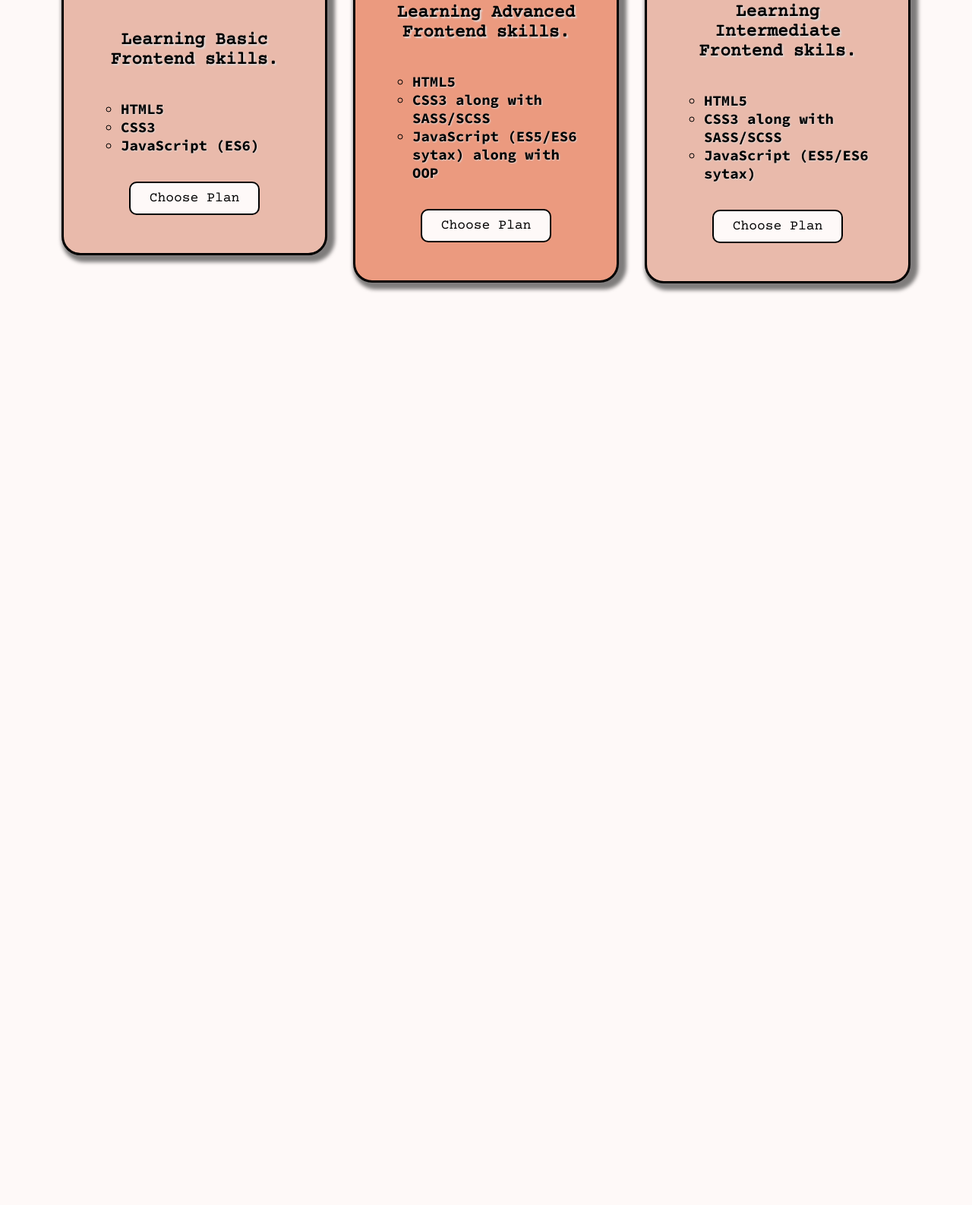
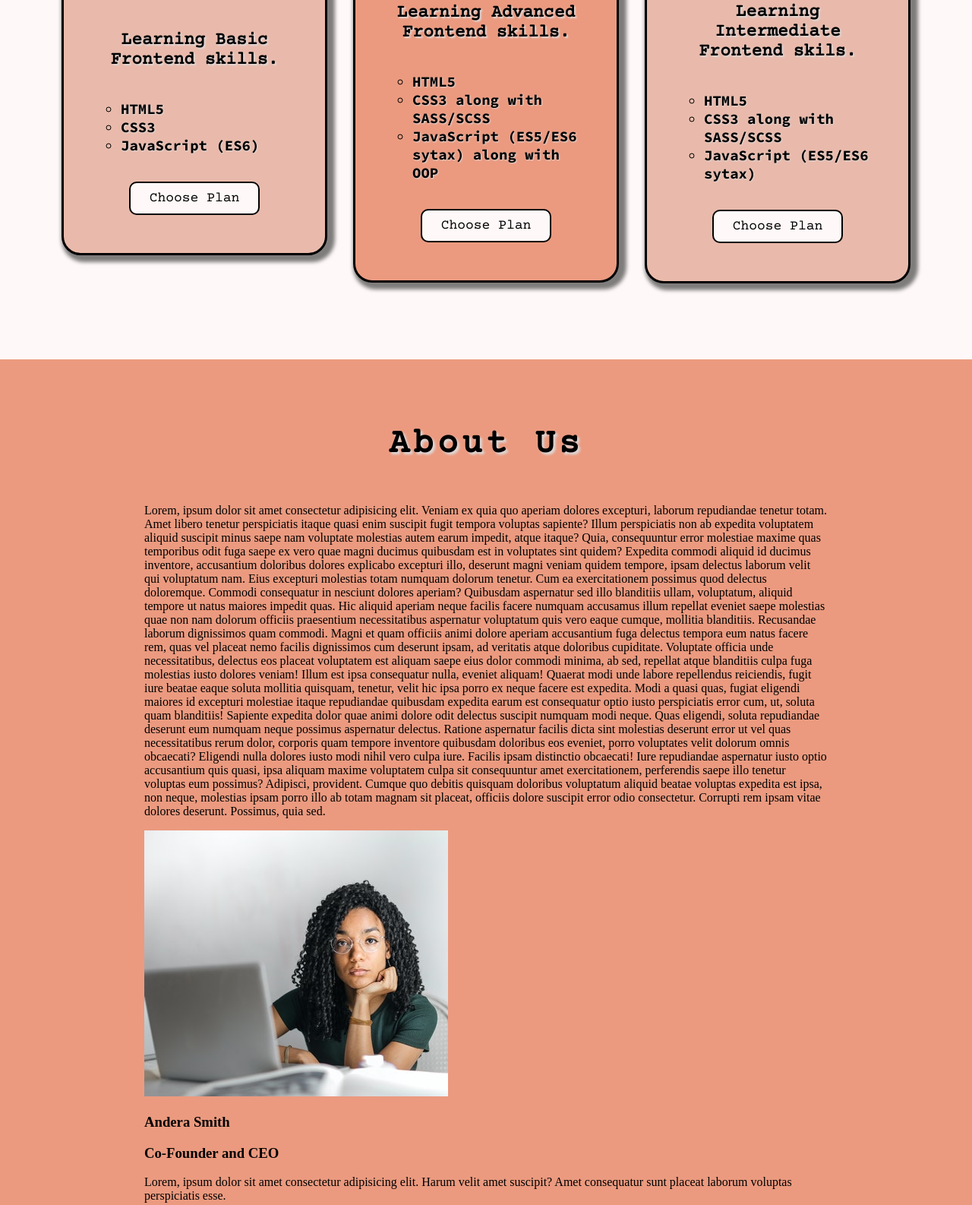
Before and after one commit to Dejan1999/web-foundations, a plain HTML site: page school-project/index.html in a window 1280 px wide. Shown: the part 1194-2780 px from the top of the page at 76% size. Before the commit the page ends 1617 px from the top, so only its background shows below. Drawn offline with nearby package versions, Linux system fonts and the light colour scheme.

Commit message:
Make About section and start adding style to section

```diff
--- a/school-project/index.html
+++ b/school-project/index.html
@@ -11,25 +11,19 @@
     <header class="main-header">
       <div class="main-header__logo">
         <a href="index.html">
-           <img src="./assets/logo.png" alt="School-logo">
+          <img src="./assets/logo.png" alt="School-logo" />
         </a>
       </div>
       <nav class="main-nav">
         <ul class="main-nav__items">
           <li class="main-nav__item li-first">
-            <a href="./courses/index.html">
-              Courses
-            </a>
+            <a href="./courses/index.html"> Courses </a>
           </li>
           <li class="main-nav__item">
-            <a href="./team/index.html">
-               Our Team
-              </a>
+            <a href="./team/index.html"> Our Team </a>
           </li>
           <li class="main-nav__item">
-            <a href="./enrollment/inex.html">
-              Enrollment
-            </a>
+            <a href="./enrollment/inex.html"> Enrollment </a>
           </li>
         </ul>
       </nav>
@@ -39,10 +33,9 @@
       <h1>Welcome to Our Programming School</h1>
     </section>
 
+    <!-- Plans Section -->
     <section class="plans-wrapper">
-      <h1 class="plans-wrapper__title">
-        Our Plans
-      </h1>
+      <h1 class="plans-wrapper__title">Our Plans</h1>
       <article class="plans-wrapper__article basic">
         <h1>BASIC</h1>
         <h1>6 months plan</h1>
@@ -88,5 +81,81 @@
         </div>
       </article>
     </section>
+
+    <!-- About Section -->
+    <section class="about-wrapper">
+      <h1 class="about-wrapper__title">About Us</h1>
+      <div class="about-wrapper__text">
+        <p>
+          Lorem, ipsum dolor sit amet consectetur adipisicing elit. Veniam ex
+          quia quo aperiam dolores excepturi, laborum repudiandae tenetur totam.
+          Amet libero tenetur perspiciatis itaque quasi enim suscipit fugit
+          tempora voluptas sapiente? Illum perspiciatis non ab expedita
+          voluptatem aliquid suscipit minus saepe nam voluptate molestias autem
+          earum impedit, atque itaque? Quia, consequuntur error molestiae maxime
+          quas temporibus odit fuga saepe ex vero quae magni ducimus quibusdam
+          est in voluptates sint quidem? Expedita commodi aliquid id ducimus
+          inventore, accusantium doloribus dolores explicabo excepturi illo,
+          deserunt magni veniam quidem tempore, ipsam delectus laborum velit qui
+          voluptatum nam. Eius excepturi molestias totam numquam dolorum
+          tenetur. Cum ea exercitationem possimus quod delectus doloremque.
+          Commodi consequatur in nesciunt dolores aperiam? Quibusdam aspernatur
+          sed illo blanditiis ullam, voluptatum, aliquid tempore ut natus
+          maiores impedit quas. Hic aliquid aperiam neque facilis facere numquam
+          accusamus illum repellat eveniet saepe molestias quae non nam dolorum
+          officiis praesentium necessitatibus aspernatur voluptatum quis vero
+          eaque cumque, mollitia blanditiis. Recusandae laborum dignissimos quam
+          commodi. Magni et quam officiis animi dolore aperiam accusantium fuga
+          delectus tempora eum natus facere rem, quas vel placeat nemo facilis
+          dignissimos cum deserunt ipsam, ad veritatis atque doloribus
+          cupiditate. Voluptate officia unde necessitatibus, delectus eos
+          placeat voluptatem est aliquam saepe eius dolor commodi minima, ab
+          sed, repellat atque blanditiis culpa fuga molestias iusto dolores
+          veniam! Illum est ipsa consequatur nulla, eveniet aliquam! Quaerat
+          modi unde labore repellendus reiciendis, fugit iure beatae eaque
+          soluta mollitia quisquam, tenetur, velit hic ipsa porro ex neque
+          facere est expedita. Modi a quasi quas, fugiat eligendi maiores id
+          excepturi molestiae itaque repudiandae quibusdam expedita earum est
+          consequatur optio iusto perspiciatis error cum, ut, soluta quam
+          blanditiis! Sapiente expedita dolor quae animi dolore odit delectus
+          suscipit numquam modi neque. Quas eligendi, soluta repudiandae
+          deserunt eum numquam neque possimus aspernatur delectus. Ratione
+          aspernatur facilis dicta sint molestias deserunt error ut vel quas
+          necessitatibus rerum dolor, corporis quam tempore inventore quibusdam
+          doloribus eos eveniet, porro voluptates velit dolorum omnis obcaecati?
+          Eligendi nulla dolores iusto modi nihil vero culpa iure. Facilis ipsam
+          distinctio obcaecati! Iure repudiandae aspernatur iusto optio
+          accusantium quis quasi, ipsa aliquam maxime voluptatem culpa sit
+          consequuntur amet exercitationem, perferendis saepe illo tenetur
+          voluptas eum possimus? Adipisci, provident. Cumque quo debitis
+          quisquam doloribus voluptatum aliquid beatae voluptas expedita est
+          ipsa, non neque, molestias ipsam porro illo ab totam magnam sit
+          placeat, officiis dolore suscipit error odio consectetur. Corrupti rem
+          ipsam vitae dolores deserunt. Possimus, quia sed.
+        </p>
+        <div class="about-wrapper__founders">
+          <article class="about-wrapper__founders-card">
+            <img src="./assets/founder-1.jpg" alt="Founder-1" />
+            <h1>Andera Smith</h1>
+            <h3>Co-Founder and CEO</h3>
+            <p>
+              Lorem, ipsum dolor sit amet consectetur adipisicing elit. Harum
+              velit amet suscipit? Amet consequatur sunt placeat laborum
+              voluptas perspiciatis esse.
+            </p>
+          </article>
+          <article class="about-wrapper__founders-card">
+            <img src="./assets/founder-2.jpg" alt="Founder-2" />
+            <h1>Trevor Taylor</h1>
+            <h3>Co-Founder and Teacher</h3>
+            <p>
+              Lorem ipsum dolor, sit amet consectetur adipisicing elit.
+              Reprehenderit officia perferendis distinctio nisi a iusto ipsum
+              accusantium soluta id corrupti!
+            </p>
+          </article>
+        </div>
+      </div>
+    </section>
   </body>
 </html>
--- a/school-project/style.css
+++ b/school-project/style.css
@@ -13,6 +13,7 @@ body {
     background-color: #fef9f8;
 }
 
+/* Header Section */
 .main-header {
     display: flex;
     flex-wrap: nowrap;
@@ -93,6 +94,7 @@ body {
     background-size: cover;
 }
 
+/* Plans Section */
 .plans-wrapper {
     margin: 50px auto;
     width: 90%;
@@ -199,3 +201,28 @@ body {
     background: #ddd7d6;
     transition: 0.2s ease-in;
 }
+
+/* About Section */
+.about-wrapper {
+    margin-top: 100px;
+    padding: 50px 0;
+    background: #eb9a7f;
+    display: flex;
+    flex-direction: column;
+    align-items: center;
+    justify-content: space-around;
+}
+
+.about-wrapper__title {
+    text-align: center;
+    flex-basis: 100%;
+    font-family: "Courier Prime", monospace;
+    font-size: 45px;
+    letter-spacing: 5px;
+    text-shadow: 3px 3px 3px #ddd7d6;
+}
+
+.about-wrapper__text {
+  max-width: 900px;
+  margin: 0 auto;
+}
```
